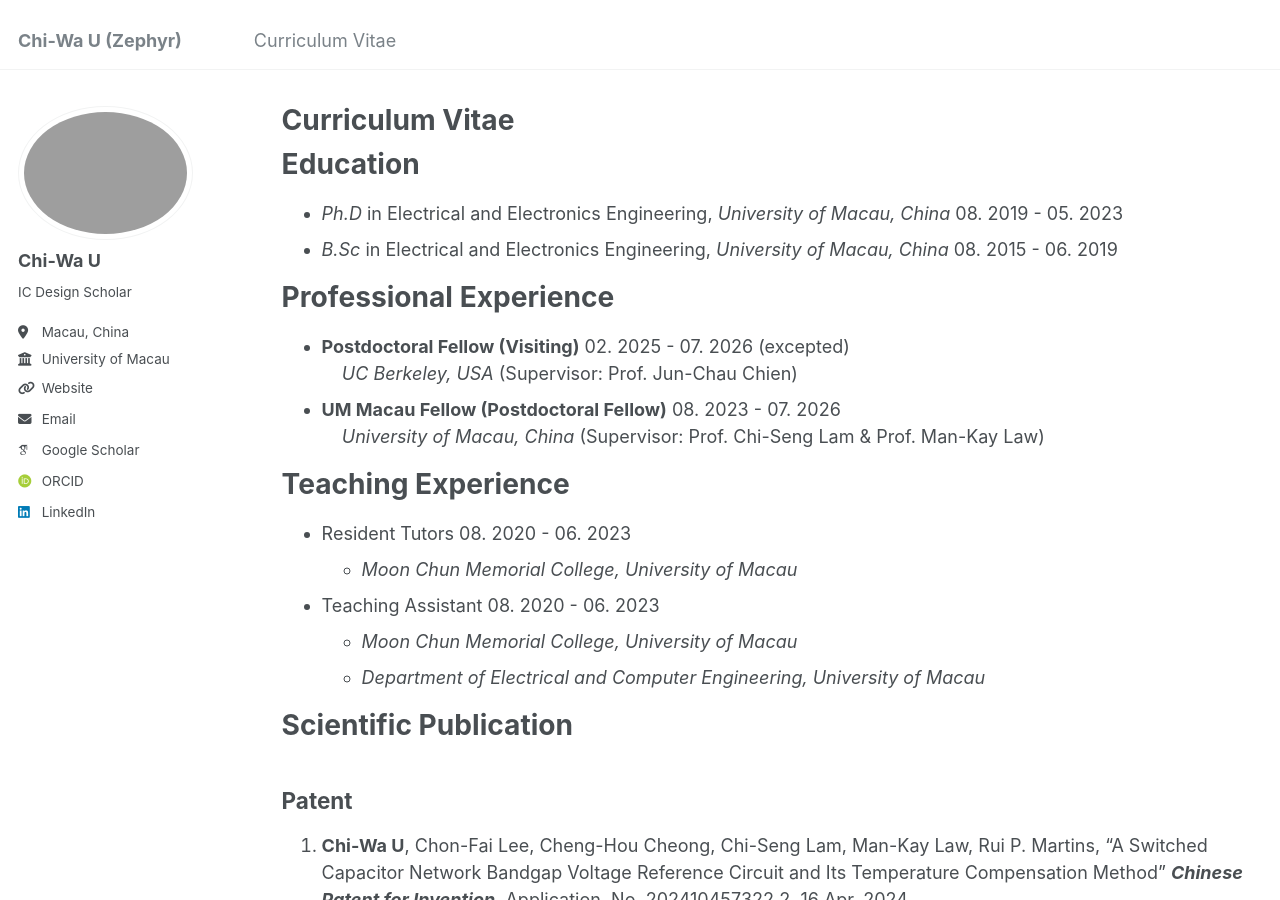
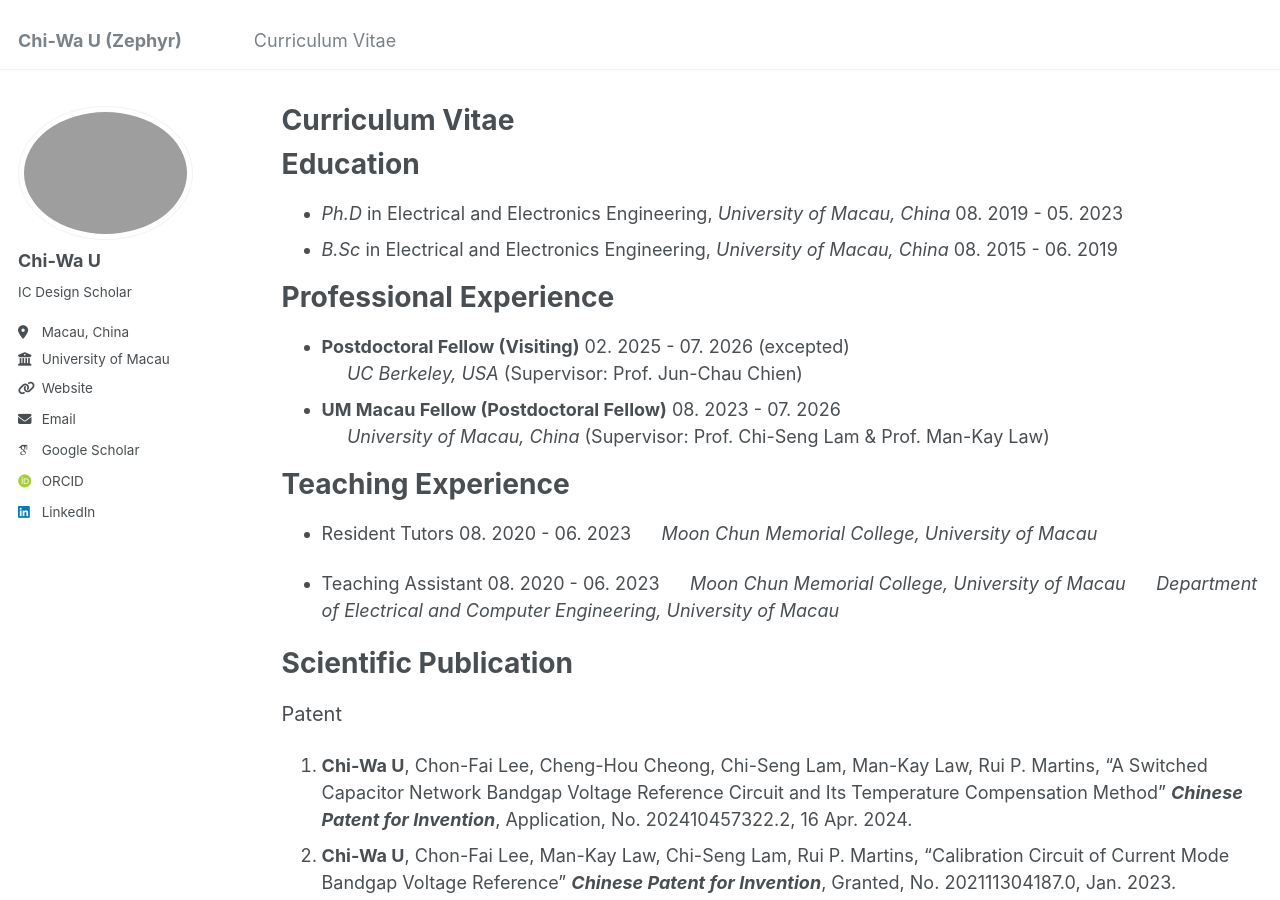
Before and after one commit to Zephyr-U/Personal-web, a Jekyll site: the page built from _pages/cv.md, in a window 1280 px wide and 900 px high. Built offline with Jekyll 4.4.1, drawn with Linux system fonts in a browser that asks for light colours; some web fonts are replaced.

Commit message:
CV_Patent

```diff
--- a/_pages/cv.md
+++ b/_pages/cv.md
@@ -15,20 +15,20 @@ redirect_from:
 
 # Professional Experience
   * **Postdoctoral Fellow (Visiting)**	02. 2025 - 07. 2026 (excepted)<br />
-&nbsp;&nbsp;&nbsp;&nbsp;*UC Berkeley, USA* (Supervisor: Prof. Jun-Chau Chien)<br />
+&nbsp;&nbsp;&nbsp;&nbsp; *UC Berkeley, USA* (Supervisor: Prof. Jun-Chau Chien)<br />
   * **UM Macau Fellow (Postdoctoral Fellow)**		08. 2023 - 07. 2026<br />
-&nbsp;&nbsp;&nbsp;&nbsp;*University of Macau, China* (Supervisor: Prof. Chi-Seng Lam & Prof. Man-Kay Law)<br />
+&nbsp;&nbsp;&nbsp;&nbsp; *University of Macau, China* (Supervisor: Prof. Chi-Seng Lam & Prof. Man-Kay Law)<br />
 
 # Teaching Experience
 * Resident Tutors	08. 2020 - 06. 2023
-  * *Moon Chun Memorial College, University of Macau*
+&nbsp;&nbsp;&nbsp;&nbsp; *Moon Chun Memorial College, University of Macau*
 
 * Teaching Assistant 	08. 2020 - 06. 2023
-  * *Moon Chun Memorial College, University of Macau*
-  * *Department of Electrical and Computer Engineering, University of Macau*
+&nbsp;&nbsp;&nbsp;&nbsp; *Moon Chun Memorial College, University of Macau*
+&nbsp;&nbsp;&nbsp;&nbsp; *Department of Electrical and Computer Engineering, University of Macau*
 
 # Scientific Publication
-## Patent
+<span style="font-size: 20px;">Patent</span><br />
   1. **Chi-Wa U**, Chon-Fai Lee, Cheng-Hou Cheong, Chi-Seng Lam, Man-Kay Law, Rui P. Martins, "A Switched Capacitor Network Bandgap Voltage Reference Circuit and Its Temperature Compensation Method" ***Chinese Patent for Invention***, Application, No. 202410457322.2, 16 Apr. 2024.
   2. **Chi-Wa U**, Chon-Fai Lee, Man-Kay Law, Chi-Seng Lam, Rui P. Martins, “Calibration Circuit of Current Mode Bandgap Voltage Reference” ***Chinese Patent for Invention***, Granted, No. 202111304187.0, Jan. 2023. <br />
 
```
